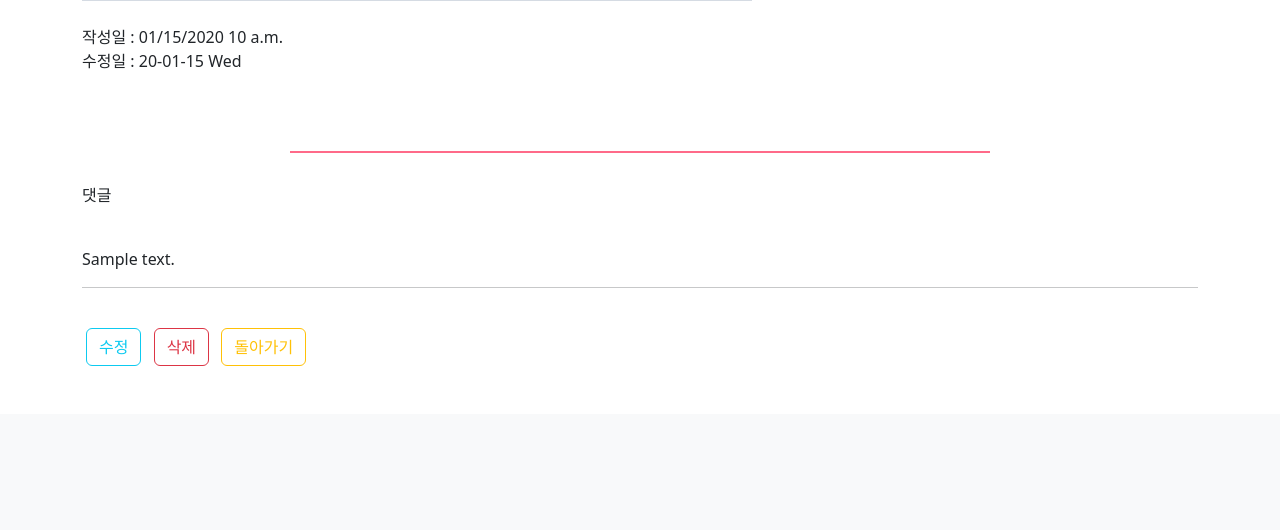
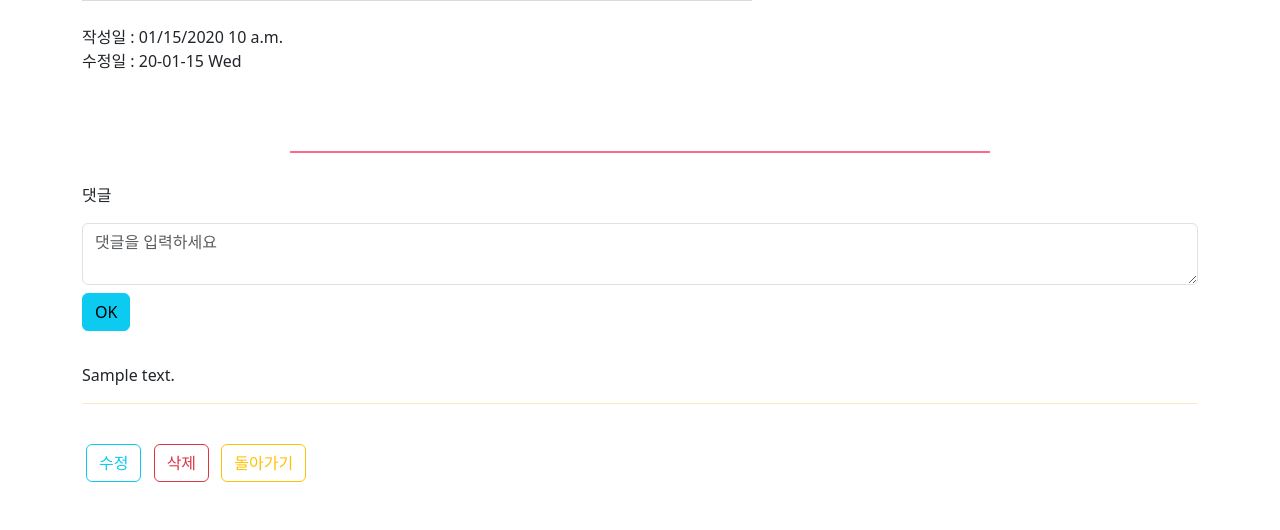
Before and after one commit to yangu1455/Django-practice, a Django app: template articles/templates/articles/detail.html in a window 1280 px wide. Shown: the part 708-1238 px from the top of the page. Before the commit the page ends 1074 px from the top, so only its background shows below. Run offline with Django 3.2, Linux system fonts and the light colour scheme; the template is opened without the code that fills it: most values are stand-ins (such as "Sample title", 1, 10 or a date in 2020); grey boxes marked "Sample" are stand-in pictures; some libraries are stand-ins or nearby versions.

Commit message:
구분선 추가, hr 색상 변경, 댓글 폼 만드는 중

```diff
--- a/articles/templates/articles/detail.html
+++ b/articles/templates/articles/detail.html
@@ -27,6 +27,13 @@
 
   <p>댓글</p>
 
+  <form action="">
+    {% comment %} {% bootstrap_form comment_form layout = 'inline' %} {% endcomment %}
+    {% comment %} <input type="text"> {% endcomment %}
+    <textarea class='form-control w-100' name="comment" id="comment_id" placeholder='댓글을 입력하세요' ></textarea>
+    <button class='btn btn-info my-2' type='submit'>OK</button>
+  </form>
+
   <br>
 
   {% for comment in comments %}
--- a/articles/views.py
+++ b/articles/views.py
@@ -1,6 +1,6 @@
 from django.shortcuts import render, redirect
 from django.contrib import messages
-from articles.forms import ReviewForm
+from articles.forms import ReviewForm, CommentForm
 from .models import Review
 from django.contrib.auth.decorators import login_required
 
@@ -14,9 +14,11 @@
 
 def detail(request, pk):
     review = Review.objects.get(pk=pk)
+    comment_form = CommentForm()
     context = {
         'review' : review,
         'comments' : review.comment_set.all(),
+        'comment_form' : comment_form,
     }
     return render(request, 'articles/detail.html', context)
 
--- a/pjt/templates/base.html
+++ b/pjt/templates/base.html
@@ -13,6 +13,11 @@
         border-top: 2px solid #FF6A89;
         width: 700px;
         margin: 30px auto;
+      }
+      hr {
+        background:#FFA01E;
+        height:1px;
+        border:0;
       }
       {% block css %}
       {% endblock css%}
```
Also changed, not shown: articles/forms.py (+6 -1 lines), images/images/IMG_3251.jpg (added).
